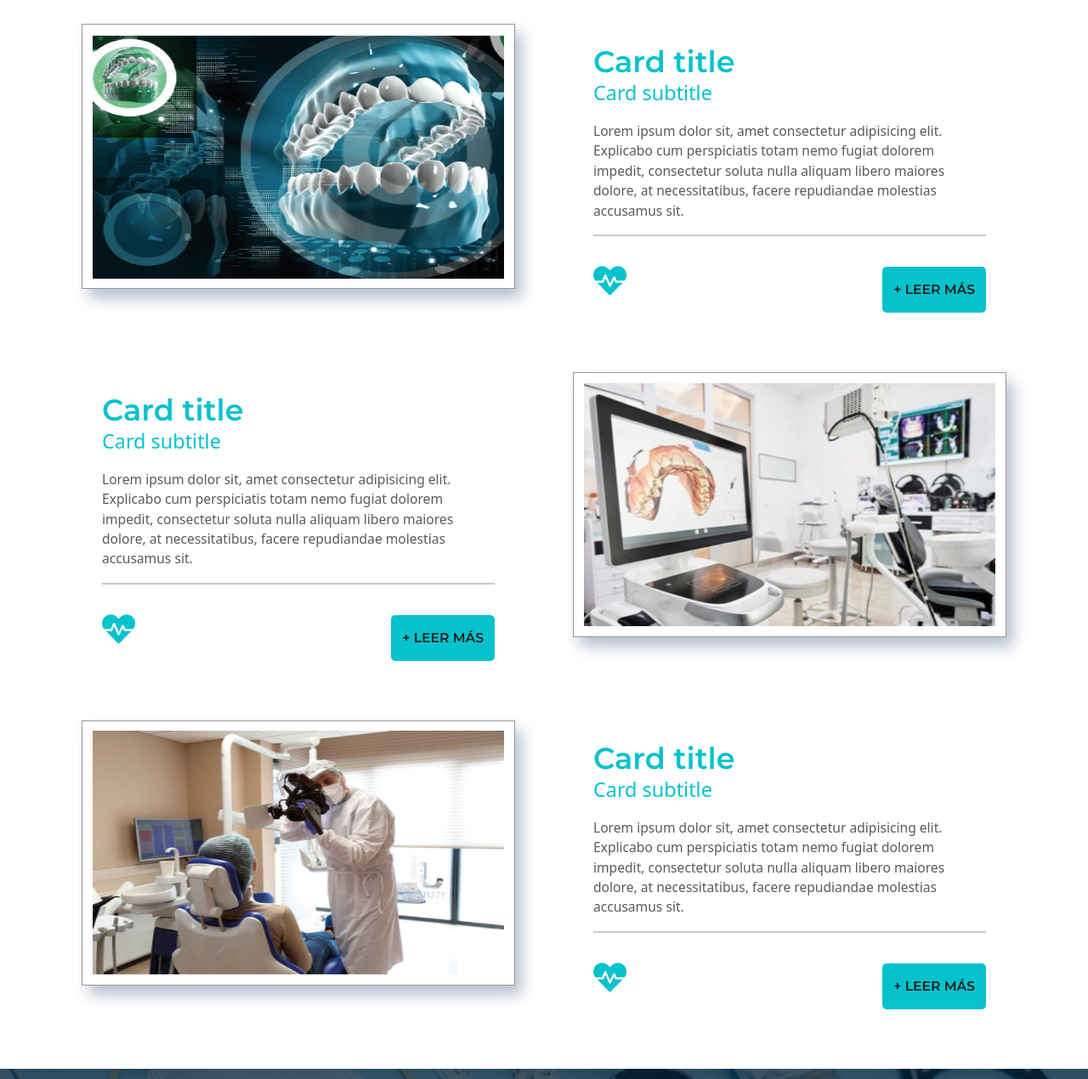
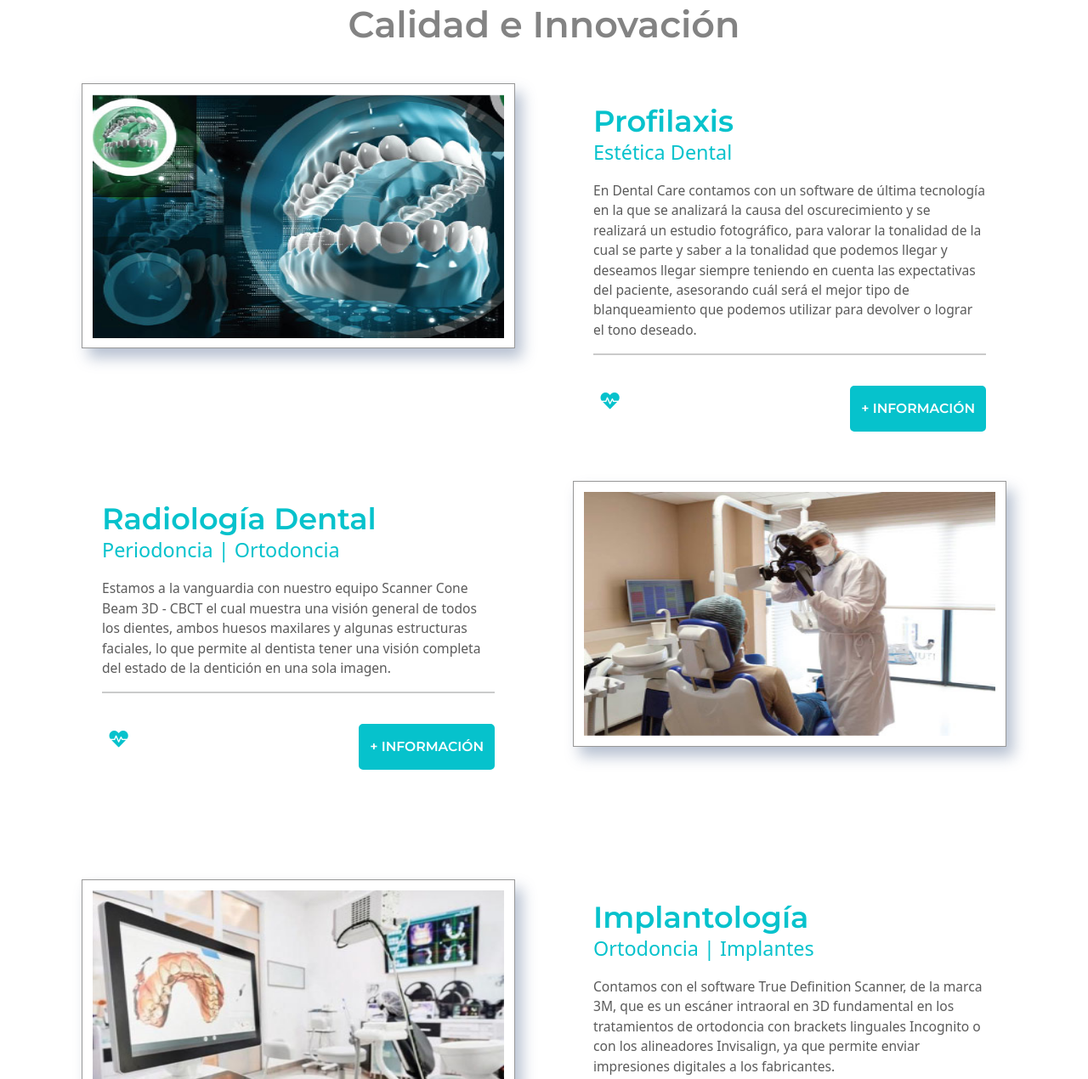
Before and after one commit to Gabot3ck/desafioSEO, a website: page index.html in a window 1280 px wide. Shown: the part 1707-2977 px from the top of the page at 85% size. Drawn offline with nearby package versions, Linux system fonts and the light colour scheme.

Commit message:
Se modifica la seccion Calida

```diff
--- a/index.html
+++ b/index.html
@@ -203,15 +203,15 @@
 
                 <div class="cuerpo__calidad col-10   col-md-5 d-flex flex-column align-items-between justify-content-between  p-4 p-md-2 p-lg-4 step-7">
                     <div class="d-flex flex-column justify-content-start">
-                        <h3 class="m-0">Card title</h3>
-                        <p class=" ">Card subtitle</p>
+                        <h3 class="m-0">Profilaxis</h3>
+                        <p class=" ">Estética Dental</p>
                     </div>
 
-                    <p class="lh-base">Lorem ipsum dolor sit, amet consectetur adipisicing elit. Explicabo cum perspiciatis totam nemo fugiat dolorem impedit, consectetur soluta nulla aliquam libero maiores dolore, at necessitatibus, facere repudiandae molestias accusamus sit.</p>
+                    <p class="lh-base">En Dental Care contamos con un software de última tecnología en la que se analizará la causa del oscurecimiento y se realizará un estudio fotográfico, para valorar la tonalidad de la cual se parte y saber a la tonalidad que podemos llegar y deseamos llegar siempre teniendo en cuenta las expectativas del paciente, asesorando cuál será el mejor tipo de blanqueamiento que podemos utilizar para devolver o lograr el tono deseado.</p>
                     <hr>
                     <div class="w-100 d-flex justify-content-between align-items-center" >
-                        <i class="fas fa-heartbeat"></i>
-                        <a class=" boton "href="#"><span>+</span> Leer más</a>
+                        <i class="fas fa-heartbeat latido"></i>
+                        <a class=" boton "href="pages/servicios/estetica_dental.html"><span>+</span> Información</a>
                     </div>
                 </div>
 
@@ -222,20 +222,20 @@
             <div class="row d-flex flex-column flex-md-row justify-content-md-evenly align-items-center">
 
                 <div class="col-10 col-md-5  img__calidad order-md-2 order-1 ">
-                    <img src="images/calidad2.jpg" alt="..." class="w-100 h-100">
+                    <img src="images/calidad3.jpg" alt="..." class="w-100 h-100">
                 </div>
 
                 <div class="cuerpo__calidad col-10   col-md-5 d-flex flex-column align-items-between justify-content-between  p-4 p-md-2 p-lg-4 step-7 order-md-1 order-2" >
                     <div class="d-flex flex-column justify-content-start">
-                        <h3 class="m-0">Card title</h3>
-                        <p class=" ">Card subtitle</p>
+                        <h3 class="m-0">Radiología Dental</h3>
+                        <p class=" ">Periodoncia | Ortodoncia</p>
                     </div>
 
-                    <p class="lh-base">Lorem ipsum dolor sit, amet consectetur adipisicing elit. Explicabo cum perspiciatis totam nemo fugiat dolorem impedit, consectetur soluta nulla aliquam libero maiores dolore, at necessitatibus, facere repudiandae molestias accusamus sit.</p>
+                    <p class="lh-base">Estamos a la vanguardia con nuestro equipo Scanner Cone Beam 3D - CBCT el cual muestra una visión general de todos los dientes, ambos huesos maxilares y algunas estructuras faciales, lo que permite al dentista tener una visión completa del estado de la dentición en una sola imagen.</p>
                     <hr>
                     <div class="w-100 d-flex justify-content-between align-items-center" >
-                        <i class="fas fa-heartbeat"></i>
-                        <a class=" boton "href="#"><span>+</span> Leer más</a>
+                        <i class="fas fa-heartbeat latido"></i>
+                        <a class=" boton "href="pages/servicios/periodoncia.html"><span>+</span> Información</a>
                     </div>
                 </div>
             </div>
@@ -245,20 +245,20 @@
             <div class="row d-flex flex-column flex-md-row justify-content-md-evenly align-items-center ">
 
                 <div class="col-10 col-md-5 img__calidad">
-                    <img src="images/calidad3.jpg" alt="..." class="w-100 h-100">
+                    <img src="images/calidad2.jpg" alt="..." class="w-100 h-100">
                 </div>
 
                 <div class="cuerpo__calidad col-10 col-md-5 d-flex flex-column align-items-between justify-content-between  p-4 p-md-2 p-lg-4 step-7">
                     <div class="d-flex flex-column justify-content-start">
-                        <h3 class="m-0">Card title</h3>
-                        <p class=" ">Card subtitle</p>
+                        <h3 class="m-0">Implantología</h3>
+                        <p class=" ">Ortodoncia | Implantes</p>
                     </div>
 
-                    <p class="lh-base">Lorem ipsum dolor sit, amet consectetur adipisicing elit. Explicabo cum perspiciatis totam nemo fugiat dolorem impedit, consectetur soluta nulla aliquam libero maiores dolore, at necessitatibus, facere repudiandae molestias accusamus sit.</p>
+                    <p class="lh-base">Contamos con el software True Definition Scanner, de la marca 3M, que es un escáner intraoral en 3D fundamental en los tratamientos de ortodoncia con brackets linguales Incognito o con los alineadores Invisalign, ya que permite enviar impresiones digitales a los fabricantes.</p>
                     <hr>
                     <div class="w-100 d-flex justify-content-between align-items-center" >
-                        <i class="fas fa-heartbeat"></i>
-                        <a class=" boton "href="#"><span>+</span> Leer más</a>
+                        <i class="fas fa-heartbeat latido"></i>
+                        <a class=" boton "href="pages/servicios/ortodoncia.html"><span>+</span> Información</a>
                     </div>
 
                 </div>
--- a/scss/layouts/_calidad.scss
+++ b/scss/layouts/_calidad.scss
@@ -17,7 +17,7 @@
     }
     .wrapper{
         >div{
-            margin-bottom: 2.5em;
+            margin-bottom: 4em;
         }
     }
     .cuerpo__calidad{
@@ -48,7 +48,7 @@
             border: 2px solid $color-background;
             font-size: .4em;
             font-weight: 600;
-            color: $color-copyright;
+            color: white;
             background-color: $color-background;
             &:hover{
                 border: 2px solid $color-background;
--- a/scss/utilidades/_animaciones.scss
+++ b/scss/utilidades/_animaciones.scss
@@ -23,3 +23,29 @@
         }
     }
 }
+
+.latido {
+	-webkit-animation: scale-up-center 1.1s cubic-bezier(0.390, 0.575, 0.565, 1.000) 0.5s infinite both;
+            animation: scale-up-center 1.1s cubic-bezier(0.390, 0.575, 0.565, 1.000) 0.5s infinite both;
+}
+
+@-webkit-keyframes scale-up-center {
+    0% {
+      -webkit-transform: scale(0.5);
+              transform: scale(0.5);
+    }
+    100% {
+      -webkit-transform: scale(1);
+              transform: scale(1);
+    }
+  }
+  @keyframes scale-up-center {
+    0% {
+      -webkit-transform: scale(0.5);
+              transform: scale(0.5);
+    }
+    100% {
+      -webkit-transform: scale(1);
+              transform: scale(1);
+    }
+  }
--- a/scss/utilidades/_mediaqueries.scss
+++ b/scss/utilidades/_mediaqueries.scss
@@ -174,7 +174,7 @@
 
 @media screen and (min-width: 1200px){
 	.calidad{
-		margin-top: 380px;
+		margin-top: 450px;
 	}
 }
 
```
Also changed, not shown: css/styles.css.
